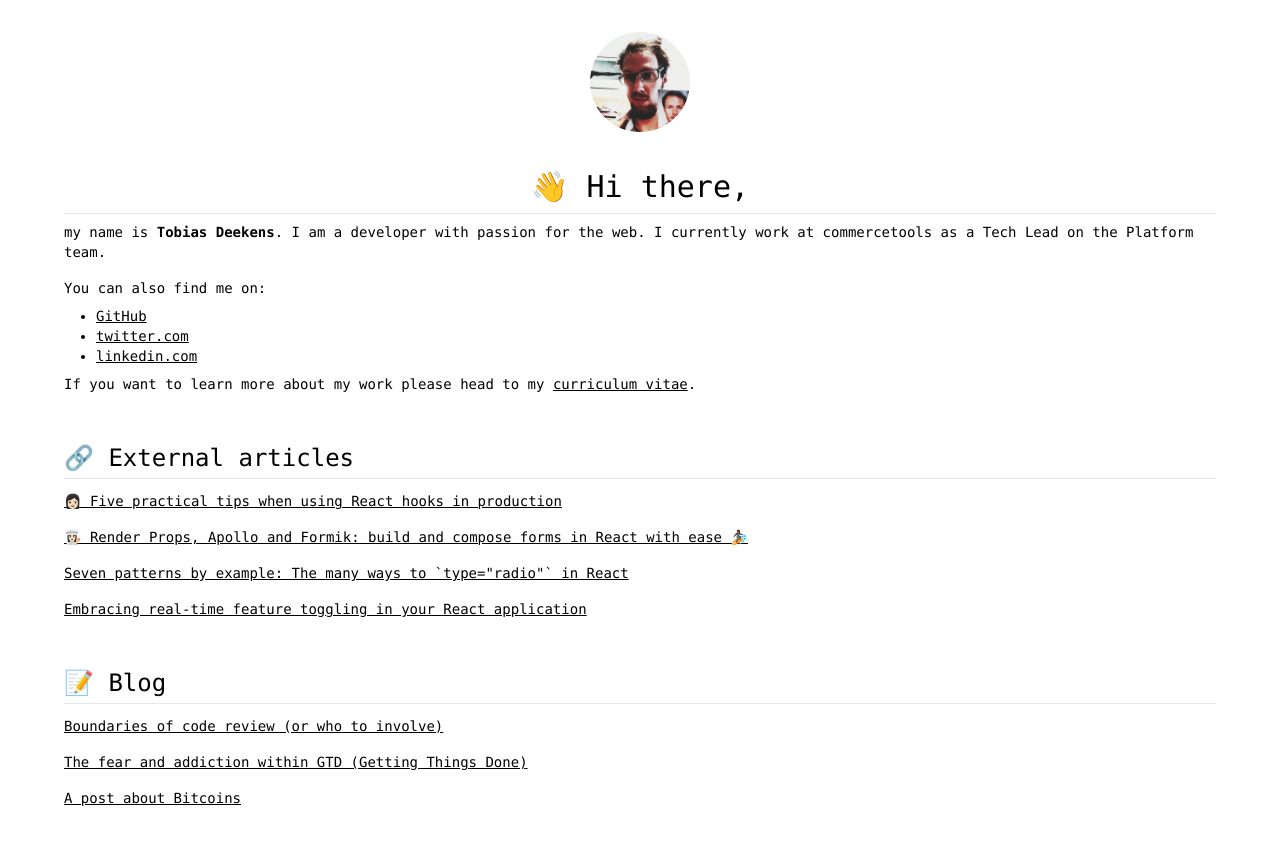
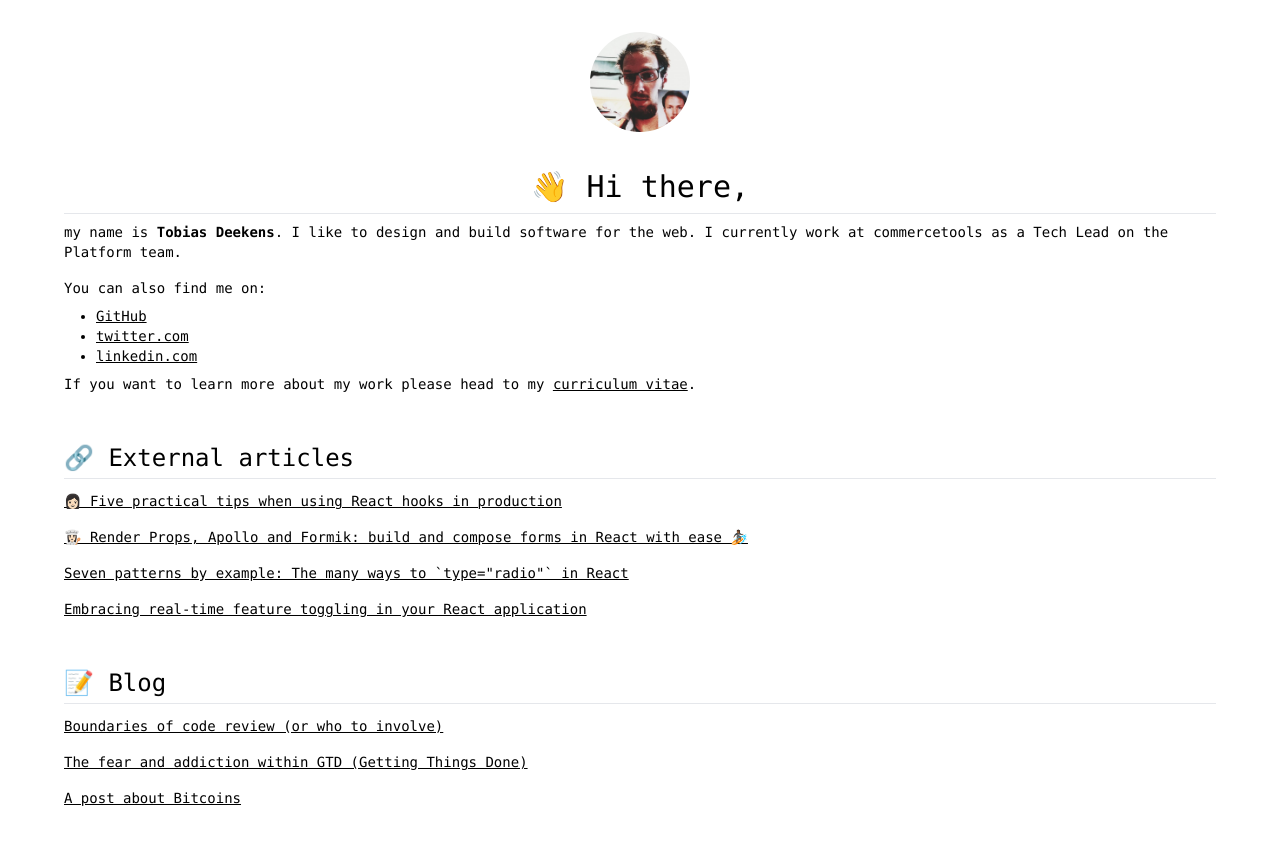
Before and after one commit to tdeekens/tdeekens.name, a Next.js app: page / in a window 1280 px wide. Shown: the top 844 px of the page. Built offline with nearby package versions, Linux system fonts and the light colour scheme.

Commit message:
fix: rephrase headline

```diff
--- a/pages/index.tsx
+++ b/pages/index.tsx
@@ -37,8 +37,8 @@ const Home = (props: THomeProps) => (
         <Text.Headline as="h1">👋 Hi there,</Text.Headline>
 
         <Text.Paragraph>
-          my name is <strong>Tobias Deekens</strong>. I am a developer with
-          passion for the web. I currently work at commercetools as a Tech Lead
+          my name is <strong>Tobias Deekens</strong>. I like to design and build
+          software for the web. I currently work at commercetools as a Tech Lead
           on the Platform team.
         </Text.Paragraph>
 
```
